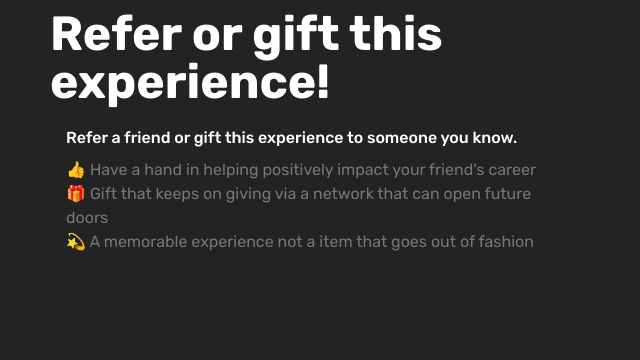
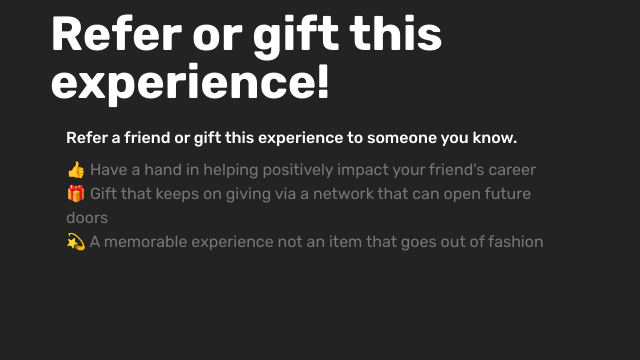
Before and after one commit to aaagr/z-39, a plain HTML site: page index.html in a window 1280 px wide. Shown: the part 6694-7054 px from the top of the page, 590-1230 px from the left. Drawn offline with Linux system fonts and the light colour scheme; a script that the page names is missing; files whose address does not match are found by name.

Commit message:
Update index.html

```diff
--- a/index.html
+++ b/index.html
@@ -573,7 +573,7 @@ src="https://www.facebook.com/tr?id=580042525989845&ev=PageView
                             </div>
 
                             <div class="card-box">
-                                <p class="block-text mbr-fonts-style display-7">👍 Have a hand in helping positively impact your friend's career<br>🎁 Gift that keeps on giving via a network that can open future doors<br>💫 A memorable experience not a item that goes out of fashion</p>
+                                <p class="block-text mbr-fonts-style display-7">👍 Have a hand in helping positively impact your friend's career<br>🎁 Gift that keeps on giving via a network that can open future doors<br>💫 A memorable experience not an item that goes out of fashion</p>
                             </div>
                         </div>
 
```
